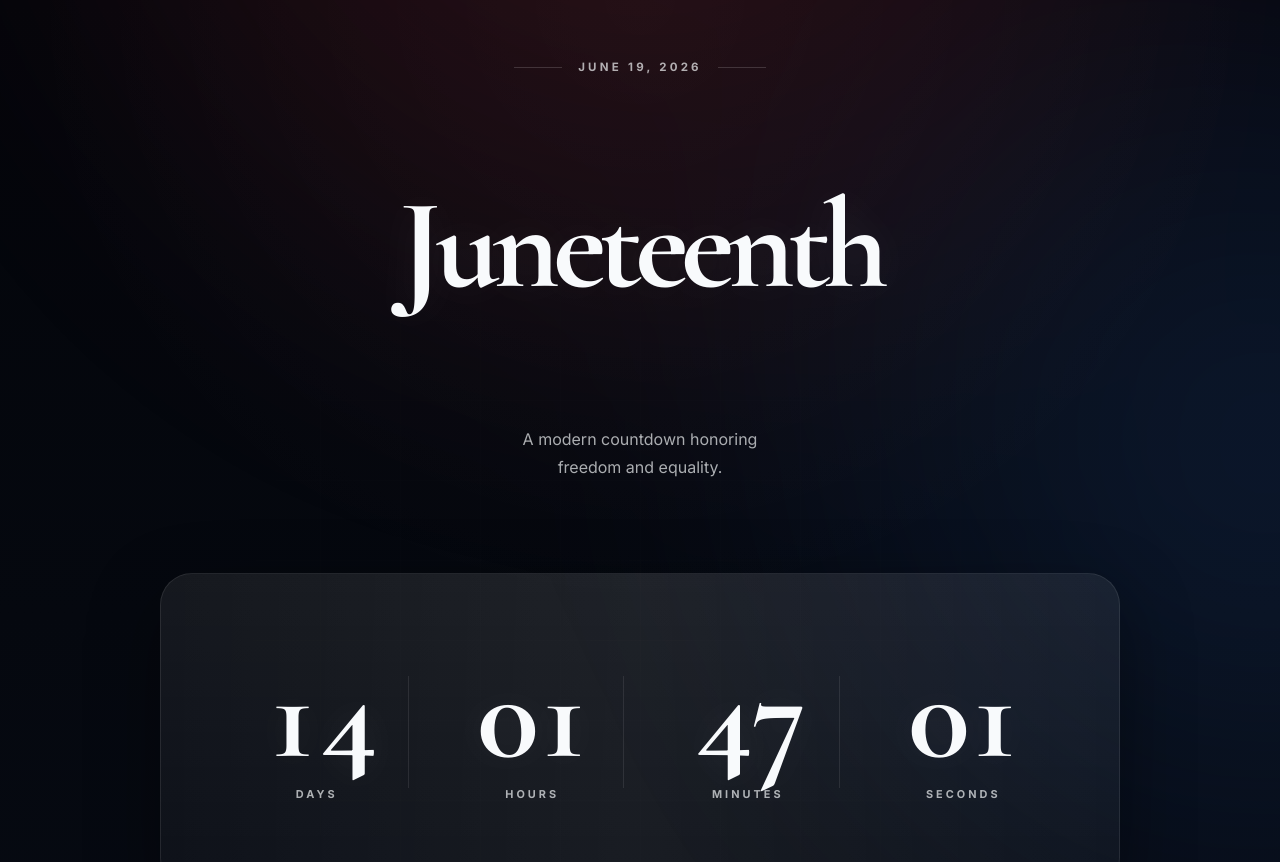
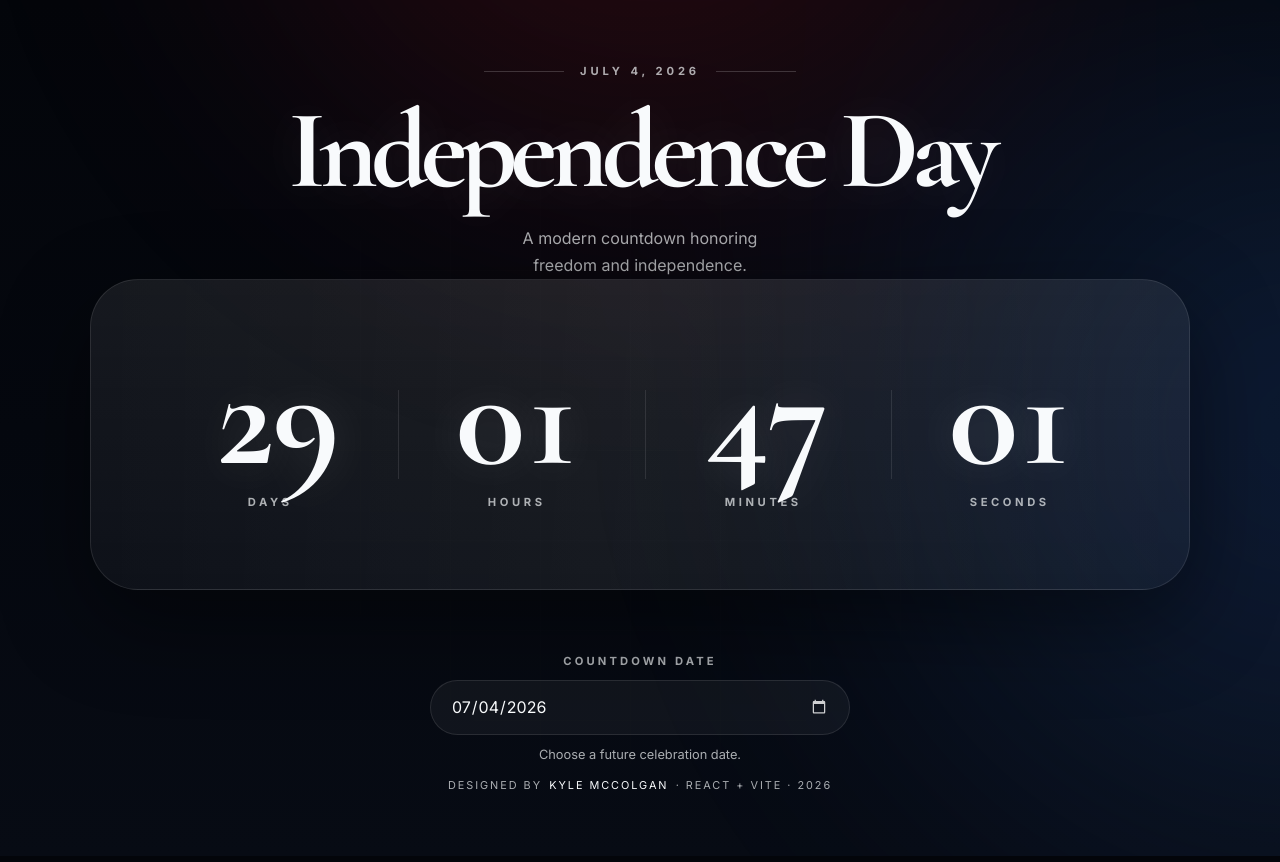
Before and after one commit to mcckyle/the-countdown, a React (Vite) app: page / in a window 1280 px wide. Shown: the top 862 px of the page. Built offline with nearby package versions, Linux system fonts and the light colour scheme.

Commit message:
Begin the Independence Day countdown.

```diff
--- a/index.html
+++ b/index.html
@@ -1,5 +1,5 @@
 <!doctype html>
-<html lang="en" data-theme="dark">
+<html lang="en">
   <head>
     <meta charset="UTF-8" />
     <meta
@@ -7,15 +7,15 @@
       content="width=device-width, initial-scale=1, viewport-fit=cover"
     />
 
-    <title>Juneteenth Countdown • June 19, 2026</title>
+    <title>Independence Day Countdown • July 4, 2026</title>
     <meta
       name="description"
-      content="A modern Juneteenth countdown experience counting down to June 19, 2026."
+      content="A modern Independence Day countdown experience counting down to July 4, 2026."
     />
 
     <!-- Open Graph Meta. -->
-    <meta property="og:title" content="Juneteenth Countdown" />
-    <meta property="og:description" content="A modern countdown experience for Juneteenth 2026." />
+    <meta property="og:title" content="Independence Day Countdown" />
+    <meta property="og:description" content="A modern countdown experience for Independence Day 2026." />
     <meta property="og:type" content="website" />
     <meta property="og:locale" content="en_US" />
 
@@ -24,7 +24,6 @@
     <meta name="color-scheme" content="dark" />
     <meta name="apple-mobile-web-app-capable" content="yes" />
     <meta name="apple-mobile-web-app-status-bar-style" content="black-translucent" />
-    <meta name="format-detection" content="telephone=no" />
 
     <!-- Favicon Imports. -->
     <link rel="icon" href="/images/countdown-favicon-02032026.svg" type="image/svg+xml" />
@@ -44,7 +43,7 @@
 
   <body>
     <noscript>
-      JavaScript is required to view the Juneteenth countdown.
+      JavaScript is required to view the Independence Day countdown.
     </noscript>
 
     <div id="root"></div>
--- a/src/App.css
+++ b/src/App.css
@@ -1,39 +1,40 @@
 /* Filename: src/App.css */
 
 /* ====================================
-   App Shell Styles.
+   Application Shell Styles.
 ======================================= */
-.app
+.app-shell
 {
     position: relative;
     min-height: 100dvh;
     width: 100%;
     display: flex;
-    justify-content: center;
-    padding: clamp(1.25rem, 4vw, 3rem);
+    flex-direction: column;
+    align-items: center;
+    padding: clamp(1.5rem, 5vw, 4rem);
     overflow: hidden;
 }
 
 /* ====================================
-   App Ambient Atmosphere Styles.
+   App Ambient Independence Atmosphere Styles.
 ======================================= */
-.app::before
+.app-shell::before
 {
     content: "";
     position: absolute;
-    inset: -20%;
-    background: radial-gradient(circle at 50% 0%, rgba(185, 28, 45, 0.22), transparent 38%),
-                radial-gradient(circle at 85% 40%, rgba(59, 130, 246, 0.14), transparent 35%);
+    inset: -25%;
+    background: radial-gradient(circle at 50% 0%, rgba(185, 28, 45, 0.25), transparent 35%),
+                radial-gradient(circle at 85% 50%, rgba(59, 130, 246, 0.18), transparent 35%);
 
-    filter: blur(90px);
+    filter: blur(100px);
     pointer-events: none;
 }
 
 
 /* ====================================
-   App Background Grid Styles.
+   App Subtle Star Grid Styles.
 ======================================= */
-.app::after
+.app-shell::after
 {
     content: "";
     position: absolute;
@@ -48,41 +49,26 @@
         rgba(255, 255, 255, 0.025) 1px,
         transparent 1px
     );
-    background-size: 80px 80px;
+    background-size: 90px 90px;
     mask-image: radial-gradient(circle, black, transparent 75%);
     opacity: 0.35;
     pointer-events: none;
 }
 
 /* ====================================
-   App Layout Container Styles.
+   App Main Layout Styles.
 ======================================= */
-.app-shell
+.main
 {
     position: relative;
     z-index: 1;
-    width: min(100%, 960px);
-    min-height: 100%;
-
+    width: min(100%, 1100px);
     display: flex;
     flex-direction: column;
     align-items: center;
-    justify-content: space-between; /* Important for spacing purposes. */
-    gap: clamp(2rem, 6vw, 5rem);
-}
+    gap: clamp(2rem, 5vw, 4rem);
 
-/* ====================================
-   App Main Content Styles.
-======================================= */
-.main
-{
-    width: 100%;
-    display: flex;
-    flex-direction: column;
-    align-items: center;
-    gap: 2rem;
-
-    animation: fadeIn 0.7s ease both;
+    animation: fadeIn 0.8s ease both;
 }
 
 /* ====================================
@@ -90,11 +76,11 @@
 ======================================= */
 .countdown-section
 {
+    width: 100%;
     position: relative;
-    width: 100%;
-    padding: clamp(1.5rem, 5vw, 4rem);
-    border-radius: var(--radius);
-    background: linear-gradient(180deg, rgba(255, 255, 255, 0.07), rgba(255, 255, 255, 0.035));
+    padding: clamp(2rem, 7vw, 5rem);
+    border-radius: clamp(1.5rem, 4vw, 3rem);
+    background: linear-gradient(180deg, rgba(255, 255, 255, 0.075), rgba(255, 255, 255, 0.035));
     border: 1px solid var(--color-border);
     backdrop-filter: blur(var(--glass-blur));
     box-shadow: var(--shadow-soft);
@@ -106,18 +92,18 @@
     position: absolute;
     inset: 0;
     background: linear-gradient(90deg, transparent, rgba(255, 255, 255, 0.12), transparent);
-    opacity: 0.35;
+    opacity: 0.3;
 }
 
 /* ====================================
-   App Date Picker Section Styles.
+   App Date Selector Styles.
 ======================================= */
-.date-section { width: min(100%, 420px); display: flex; justify-content: center; }
+.date-section, .date-picker { width: min(100%, 420px); }
 
 /* ====================================
    App Hover Effects Styles.
 ======================================= */
-@media (hover: hover)
+/*@media (hover: hover)
 {
     .countdown-section
     {
@@ -129,14 +115,14 @@
         border-color: var(--color-border-strong);
         box-shadow: var(--shadow-raised);
     }
-}
+}*/
 
 /* ====================================
    App Media Query Styles.
  ======================================= */
 @media (max-width: 640px)
 {
-    .app { padding: 1rem; }
-    .app::after { background-size: 52px 52px; }
-    .countdown-section { padding: 1.25rem; border-radius: 1.4rem; }
+    .app-shell { padding: 1rem; }
+    .app-shell::after { background-size: 55px 55px; }
+    .countdown-section { padding: 1.5rem; }
 }
--- a/src/App.jsx
+++ b/src/App.jsx
@@ -1,6 +1,6 @@
 //Filename: App.jsx
 //Author: Kyle McColgan
-//Date: 17 June 2026
+//Date: 22 June 2026
 //Description: This file contains the entry component for the Countdown React project.
 
 import { useState } from "react";
@@ -14,8 +14,8 @@ import "./App.css";
 
 function App()
 {
-  //Target date: Juneteenth 2026 (June 19, 2026).
-  const [targetDate, setTargetDate] = useState("2026-06-19T00:00:00");
+  //Target date: Independence Day 2026 (July 4, 2026).
+  const [targetDate, setTargetDate] = useState("2026-07-04T00:00:00");
   const today = new Date().toISOString().split("T")[0];
 
   function handleDateChange(e)
@@ -29,7 +29,6 @@ function App()
   };
 
     return (
-      <div className="app">
       <div className="app-shell">
         <Header />
 
@@ -37,18 +36,14 @@ function App()
           <section className="countdown-section">
             <Countdown targetDate={targetDate} />
           </section>
-
-            <section className="date-section">
           <DatePicker
             value={targetDate.split("T")[0]}
             minDate={today}
             onChange={handleDateChange}
           />
-            </section>
         </main>
 
         <Footer />
-        </div>
       </div>
     );
 }
--- a/src/components/Countdown/Countdown.css
+++ b/src/components/Countdown/Countdown.css
@@ -1,14 +1,15 @@
 /* Filename: src/components/Countdown/Countdown.css */
 
 /* ====================================
-   Countdown Grid Styles.
+   Countdown Layout Styles.
 ======================================= */
 .countdown
 {
     width: 100%;
     display: grid;
     grid-template-columns: repeat(4, 1fr);
-    gap: clamp(1rem, 3vw, 2rem);
+    gap: clamp(1rem, 4vw, 3rem);
+    align-items: center;
 }
 
 /* ====================================
@@ -17,40 +18,40 @@
 .time-unit
 {
     position: relative;
-    isolation: isolate;
 
     display: flex;
     flex-direction: column;
     align-items: center;
-    padding: clamp(0.75rem, 2vw, 1.5rem);
+    text-align: center;
 }
 .time-unit:not(:last-child)::after
 {
     content: "";
     position: absolute;
-    right: 0;
+    right: -15%;
     top: 20%;
     height: 60%;
     width: 1px;
-    background: rgba(255, 255, 255, 0.09);
+    background: rgba(255, 255, 255, 0.10);
 }
-/* Countdown Animation Styles. */
-.time-unit.tick .time-value { animation: countdownTick .26s ease; }
 
 /* ====================================
    Countdown Numbers Styles.
 ======================================= */
 .time-value
 {
+    display: block;
     font-family: var(--heading-font);
-    font-size: clamp(4rem, 10vw, 8rem);
+    font-size: clamp(4rem, 12vw, 9rem);
     font-weight: 700;
     font-variant-numeric: tabular-nums;
 
-    line-height: 0.85;
-    letter-spacing: -0.055em;
+    line-height: 0.8;
+    letter-spacing: -0.06em;
     color: var(--color-text);
-    text-shadow: 0 0 40px rgba(255, 255, 255, 0.08);
+    text-shadow: 0 0 45px rgba(255, 255, 255, 0.12);
+
+    animation: countdownPulse 0.25s ease both;
 }
 
 /* ====================================
@@ -58,10 +59,10 @@
 ======================================= */
 .time-label
 {
-    margin-top: 1rem;
-    font-size: 0.68rem;
+    margin-top: 1.25rem;
+    font-size: 0.7rem;
     font-weight: 700;
-    letter-spacing: 0.28em;
+    letter-spacing: 0.32em;
     text-transform: uppercase;
     color: var(--color-text-muted);
 }
@@ -78,7 +79,7 @@
     align-items: center;
     justify-content: center;
     text-align: center;
-    gap: 1.25rem;
+    gap: 1.5rem;
 }
 .complete-badge
 {
@@ -87,35 +88,35 @@
     background: rgba(255, 255, 255, 0.06);
     border: 1px solid var(--color-border);
     font-size: 0.7rem;
-    letter-spacing: 0.22em;
+    letter-spacing: 0.24em;
     text-transform: uppercase;
     color: var(--color-text-muted);
 }
-.complete-title { font-size: clamp(3rem, 8vw, 6rem); letter-spacing: -0.04em; }
+.complete-title { font-size: clamp(3rem, 8vw, 6rem); letter-spacing: -0.05em; }
 .complete-subtitle { color: var(--color-text-muted); max-width: 34ch; }
 
 /* ====================================
    Countdown Desktop Hover Styles.
 ======================================= */
-@media (hover: hover)
+/*@media (hover: hover)
 {
     .time-unit { transition: transform var(--transition); }
     .time-unit:hover { transform: translateY(-4px); }
+}*/
 
 /* ====================================
    Countdown Animations Styles.
 ======================================= */
-@keyframes countdownTick
+@keyframes countdownPulse
 {
-    0% { opacity: 0.7; transform: scale(0.96); }
-    55% { opacity: 1; transform: scale(1.04); }
-    100% { transform: scale(1); }
+    from { opacity: 0.65; transform: scale(0.96); }
+    to { opacity: 1; transform: scale(1); }
 }
 
 /* ====================================
    Countdown Media Query Styles.
  ======================================= */
-@media (max-width: 768px)
+@media (max-width: 760px)
 {
     .countdown { grid-template-columns: repeat(2, 1fr); }
     .time-unit:not(:last-child)::after { display: none; }
--- a/src/components/Countdown/Countdown.jsx
+++ b/src/components/Countdown/Countdown.jsx
@@ -1,6 +1,6 @@
 //Filename: Countdown.jsx
 //Author: Kyle McColgan
-//Date: 17 June 2026
+//Date: 22 June 2026
 //Description: This file contains the parent component for the Countdown React project.
 
 import { useState, useEffect, useRef } from "react";
@@ -18,26 +18,19 @@ const UNITS = [
 function Countdown({ targetDate })
 {
   const [timeLeft, setTimeLeft] = useState(getTimeRemaining(targetDate));
-  const [isTicking, setIsTicking] = useState(false); //Triggers pop animation.
-  const mounted = useRef(false);
+  const [pulse, setPulse] = useState(0);
 
   useEffect(() =>
   {
-    const timer = setInterval(() =>
+    const update = () =>
     {
       const remaining = getTimeRemaining(targetDate);
       setTimeLeft(remaining);
+      setPulse(value => value + 1);
+    };
 
-      if (mounted.current)
-      {
-        setIsTicking((prev) => !prev);
-        setTimeout(() => setIsTicking(false), 260);
-      }
-      else
-      {
-        mounted.current = true;
-      }
-    }, 1000);
+    update();
+    const timer = setInterval(update, 1000);
 
     return () => clearInterval(timer);
   }, [targetDate]);
@@ -47,19 +40,19 @@ function Countdown({ targetDate })
   if (complete)
   {
     return (
-      <section
+      <div
         className="countdown complete"
         aria-live="polite"
       >
-        <span className="complete-badge">June 19, 2026</span>
-        <h2 className="complete-title">Happy Juneteenth</h2>
-        <p className="complete-subtitle">Honoring freedom and equality.</p>
-      </section>
+        <span className="complete-badge">July 4, 2026</span>
+        <h2 className="complete-title">Happy Independence Day</h2>
+        <p className="complete-subtitle">Honoring freedom and independence.</p>
+      </div>
     );
   }
 
   return (
-    <section
+    <div
       className="countdown"
       role="timer"
       aria-live="polite"
@@ -67,15 +60,15 @@ function Countdown({ targetDate })
       {UNITS.map(({ key, label }) => (
         <div
           key={key}
-          className={`time-unit ${isTicking ? "tick" : ""}`}
+          className="time-unit"
         >
-          <span className="time-value">
+          <span key={`${key}-${pulse}`} className="time-value">
             {String(timeLeft[key]).padStart(2, "0")}
           </span>
           <span className="time-label">{label}</span>
         </div>
       ))}
-    </section>
+    </div>
   );
 }
 
--- a/src/components/DatePicker/DatePicker.css
+++ b/src/components/DatePicker/DatePicker.css
@@ -5,10 +5,10 @@
 ======================================= */
 .date-picker
 {
-    width: 100%;
+    width: min(100%, 420px);
     display: flex;
     flex-direction: column;
-    gap: 0.65rem;
+    gap: 0.75rem;
 }
 
 /* ====================================
@@ -16,12 +16,12 @@
 ======================================= */
 .date-label
 {
+    text-align: center;
     font-size: 0.7rem;
     font-weight: 700;
-    letter-spacing: 0.24em;
+    letter-spacing: 0.28em;
     text-transform: uppercase;
     color: var(--color-text-muted);
-    text-align: center;
 }
 
 /* ====================================
@@ -30,8 +30,8 @@
 .date-input
 {
     width: 100%;
-    min-height: 3.5rem;
-    padding: 0.9rem 1rem;
+    min-height: 3.4rem;
+    padding: 0.9rem 1.25rem;
 
     color: var(--color-text);
     background: rgba(255, 255, 255, 0.045);
@@ -51,17 +51,17 @@
 {
     outline: none;
     border-color: var(--color-border-strong);
-    box-shadow: 0 0 0 4px rgba(255, 255, 255, 0.06);
+    box-shadow: 0 0 0 5px rgba(255, 255, 255, 0.06);
 }
-.date-help { font-size: 0.8rem; color: var(--color-text-muted); text-align: center; }
+.date-help { margin: 0; text-align: center; font-size: 0.8rem; color: var(--color-text-muted); }
 
 /* ====================================
-   DatePicker Calendar Picker Styles.
+   DatePicker Calendar Icon Styles.
 ======================================= */
 .date-input::-webkit-calendar-picker-indicator
 {
     cursor: pointer;
-    opacity: 0.75;
+    opacity: 0.8;
 }
 
 /* DatePicker Desktop Hover Effects Styles. */
@@ -69,15 +69,15 @@
 {
     .date-input:hover
     {
-        border-color: rgba(255, 255, 255, 0.12);
+        border-color: var(--color-border-strong);
     }
 }
 
 /* ====================================
    DatePicker Media Query Styles.
 ======================================= */
-@media (max-width: 600px)
+/*@media (max-width: 600px)
 {
     .date-picker { gap: 0.65rem; }
     .date-input { min-height: 3.2rem; }
-}
+}*/
--- a/src/components/DatePicker/DatePicker.jsx
+++ b/src/components/DatePicker/DatePicker.jsx
@@ -1,6 +1,6 @@
 //Filename: DatePicker.jsx
 //Author: Kyle McColgan
-//Date: 17 June 2026
+//Date: 22 June 2026
 //Description: This file contains the entry component for the Countdown React project.
 
 import "./DatePicker.css";
@@ -10,7 +10,7 @@ export default function DatePicker ({ value, minDate, onChange })
   return (
     <div className="date-picker">
       <label htmlFor="countdown-date" className="date-label">
-        Choose date
+        Countdown Date
       </label>
 
       <input
@@ -23,7 +23,7 @@ export default function DatePicker ({ value, minDate, onChange })
         />
 
       <p className="date-help">
-        Select another future celebration date.
+        Choose a future celebration date.
       </p>
     </div>
   );
--- a/src/components/Footer/Footer.css
+++ b/src/components/Footer/Footer.css
@@ -5,23 +5,13 @@
 ======================================= */
 .footer
 {
+    position: relative;
+    z-index: 1;
     width: 100%;
 
     display: flex;
-    flex-direction: column;
-    align-items: center;
-    gap: 1rem;
-    text-align: center;
-}
-
-/* ====================================
-   Footer Divider Line Styles.
-======================================= */
-.footer-line
-{
-    width: min(100%, 6rem);
-    height: 1px;
-    background: linear-gradient(90deg, transparent, rgba(255, 255, 255, 0.16), transparent);
+    justify-content: center;
+    padding-top: 1rem;
 }
 
 /* ====================================
@@ -29,15 +19,18 @@
 ======================================= */
 .footer-text
 {
+    margin: 0;
     display: flex;
     align-items: center;
     justify-content: center;
     flex-wrap: wrap;
-    gap: 0.5rem;
+    gap: 0.45rem;
 
     font-size: 0.68rem;
-    letter-spacing: 0.16em;
+    letter-spacing: 0.18em;
     text-transform: uppercase;
+    color: var(--color-text-muted);
+    text-align: center;
 }
 .footer-muted { color: var(--color-text-muted); }
 
@@ -53,20 +46,11 @@
 }
 
 /* ====================================
-   Footer Divider Styles.
+   Footer Desktop Hover Effects Styles.
 ======================================= */
-.footer-divider
-{
-    opacity: 0.3;
-    color: var(--color-text-muted);
-}
-
-/* ====================================
-   Footer Desktop Hover Effects Styles.
- ======================================= */
 @media (hover: hover)
 {
-    .footer-link:hover { opacity: 0.7; color: var(--color-text); }
+    .footer-link:hover { color: var(--color-accent); opacity: 0.9; }
 }
 
 /* ====================================
@@ -74,5 +58,5 @@
 ======================================= */
 @media (max-width: 640px)
 {
-    .footer-text { font-size: 0.62rem; letter-spacing: 0.1em; }
+    .footer-text { font-size: 0.58rem; letter-spacing: 0.12em; }
 }
--- a/src/components/Footer/Footer.jsx
+++ b/src/components/Footer/Footer.jsx
@@ -1,6 +1,6 @@
 //Filename: Footer.jsx
 //Author: Kyle McColgan
-//Date: 17 June 2026
+//Date: 22 June 2026
 //Description: This file contains the Footer component for the Countdown React project.
 
 import "./Footer.css";
@@ -11,7 +11,6 @@ function Footer()
 
   return (
     <footer className="footer">
-      <div className="footer-line" />
       <p className="footer-text">
         <span className="footer-muted">
           Designed by
@@ -25,14 +24,9 @@ function Footer()
           Kyle McColgan
         </a>
 
-        <span className="footer-divider">•</span>
-
         <span className="footer-muted">
-          React + Vite
+          · React + Vite · {year}
         </span>
-
-        <span className="footer-divider">•</span>
-        <span className="footer-muted">{year}</span>
       </p>
     </footer>
   );
--- a/src/components/Header/Header.css
+++ b/src/components/Header/Header.css
@@ -5,53 +5,56 @@
 ======================================= */
 .header
 {
+    position: relative;
+    z-index: 1;
     width: 100%;
     display: flex;
     flex-direction: column;
     align-items: center;
     text-align: center;
-    gap: clamp(0.9rem, 2vw, 1.35rem);
+    gap: clamp(0.8rem, 2vw, 1.5rem);
 
     animation: fadeIn 0.8s var(--transition) both;
 }
 
 /* ====================================
-   Header Date Styles.
+   Header Date Eyebrow Styles.
 ======================================= */
 .header-date
 {
-    position: relative;
+    display: flex;
+    align-items: center;
+    gap: 1rem;
+    margin: 0;
     color: var(--color-text-muted);
 
-    font-size: 0.72rem;
+    font-size: 0.7rem;
     font-weight: 700;
-    letter-spacing: 0.28em;
+    letter-spacing: 0.35em;
     text-transform: uppercase;
 }
 .header-date::before, .header-date::after
 {
     content: "";
-    display: inline-block;
-    width: clamp(1.5rem, 5vw, 3rem);
+    width: clamp(2rem, 8vw, 5rem);
     height: 1px;
-    margin: 0 1rem;
-    vertical-align: middle;
-    background: rgba(255, 255, 255, 0.16);
+    background: var(--color-border-strong);
 }
 
 /* ====================================
-   Header Title Styles.
+   Header Main Title Styles.
 ======================================= */
 .header-title
 {
+    margin: 0;
     font-family: var(--heading-font);
-    font-size: clamp(4rem, 11vw, 8rem);
+    font-size: clamp(3.5rem, 10vw, 7rem);
     font-weight: 700;
-    line-height: 0.85;
-    letter-spacing: -0.055em;
+    line-height: 0.88;
+    letter-spacing: -0.065em;
     color: var(--color-text);
     text-wrap: balance;
-    text-shadow: 0 0 45px rgba(255, 255, 255, 0.08);
+    text-shadow: 0 0 50px rgba(255, 255, 255, 0.10);
 }
 
 /* ====================================
@@ -59,9 +62,10 @@
 ======================================= */
 .header-subtitle
 {
-    max-width: 38ch;
-    font-size: 1rem;
-    line-height: 1.75;
+    margin: 0;
+    max-width: 42ch;
+    font-size: clamp(0.9rem, 2vw, 1rem);
+    line-height: 1.7;
 
     color: var(--color-text-muted);
     text-wrap: balance;
@@ -94,7 +98,6 @@
 ======================================= */
 @media (max-width: 640px)
 {
-    .header-date { font-size: 0.66rem; letter-spacing: 0.2em; }
-    .header-date::before, .header-date::after { margin: 0 0.65rem; width: 1rem; }
-    .header-subtitle { font-size: 0.92rem; }
+    .header-date { font-size: 0.62rem; letter-spacing: 0.24em; }
+    .header-date::before, .header-date::after { width: 1.25rem; }
 }
--- a/src/components/Header/Header.jsx
+++ b/src/components/Header/Header.jsx
@@ -1,6 +1,6 @@
 //Filename: Header.jsx
 //Author: Kyle McColgan
-//Date: 17 June 2026
+//Date: 22 June 2026
 //Description: This file contains the Header component for the Countdown React project.
 
 import "./Header.css";
@@ -9,10 +9,10 @@ function Header()
 {
   return (
     <header className="header">
-      <p className="header-date">June 19, 2026</p>
-      <h1 className="header-title">Juneteenth</h1>
+      <p className="header-date">July 4, 2026</p>
+      <h1 className="header-title">Independence Day</h1>
       <p className="header-subtitle">
-        A modern countdown honoring freedom and equality.
+        A modern countdown honoring freedom and independence.
       </p>
     </header>
   );
--- a/src/index.css
+++ b/src/index.css
@@ -1,17 +1,17 @@
 /* Filename: src/index.css */
 
 /* ====================================
-   Root Theme Variables.
+   Design Tokens.
 ======================================= */
 :root
 {
-    --color-bg: #070b14;
-    --color-bg-deep: #03050a;
+    --color-bg: #03050a;
+    --color-bg-soft: #070b14;
 
     --color-surface: rgba(255, 255, 255, 0.055);
 
-    --color-border: rgba(255, 255, 255, 0.09);
-    --color-border-strong: rgba(255, 255, 255, 0.16);
+    --color-border: rgba(255, 255, 255, 0.10);
+    --color-border-strong: rgba(255, 255, 255, 0.18);
 
     --color-text: #f8fafc;
     --color-text-muted: rgba(248, 250, 252, 0.68);
@@ -20,9 +20,9 @@
     --color-secondary: #3b82f6;
     --color-highlight: #ffffff;
 
-    --shadow-soft: 0 24px 70px rgba(0, 0, 0, 0.38);
+    --shadow-soft: 0 30px 90px rgba(0, 0, 0, 0.45);
     --shadow-raised: 0 32px 90px rgba(0, 0, 0, 0.48);
-    --glass-blur: 22px;
+    --glass-blur: 24px;
 
     --main-font: "Inter", system-ui, sans-serif;
     --heading-font: "Cormorant Garamond", Georgia, serif;
@@ -39,20 +39,14 @@
 /* ====================================
    Base Layout Styles.
 ======================================= */
-html { background: var(--color-bg); scroll-behavior: smooth; }
-body, #root { min-height: 100dvh; }
+html, body, #root { min-height: 100%; }
+html { background: var(--color-bg); }
 body
 {
     margin: 0;
     font-family: var(--main-font);
     color: var(--color-text);
-
-    background: radial-gradient(
-      circle at top,
-      rgba(255, 255, 255, 0.035),
-      transparent 45%
-    ),
-    linear-gradient(180deg, var(--color-bg-deep), var(--color-bg));
+    background: linear-gradient(180deg, var(--color-bg), var(--color-bg-soft));
 
     -webkit-font-smoothing: antialiased;
 }
@@ -62,6 +56,7 @@ body
 ======================================= */
 h1, h2, h3
 {
+    margin: 0;
     font-family: var(--heading-font);
     font-weight: 700;
     line-height: 1;
@@ -70,7 +65,7 @@ h1, h2, h3
 /* ====================================
    Interactive Styles.
 ======================================= */
-button, input, textarea, select { font: inherit; }
+button, input, select, textarea { font: inherit; }
 
 /* ====================================
    Links Styles.
@@ -99,7 +94,7 @@ a:hover { color: var(--color-accent); }
 ======================================= */
 @keyframes fadeIn
 {
-    from { opacity: 0; transform: translateY(14px); }
+    from { opacity: 0; transform: translateY(18px); }
     to { opacity: 1; transform: translateY(0); }
 }
 
```
Also changed, not shown: 1 other file (tests, documents, lock files or other folders). Lines whose indentation alone changed are shown as unchanged.
